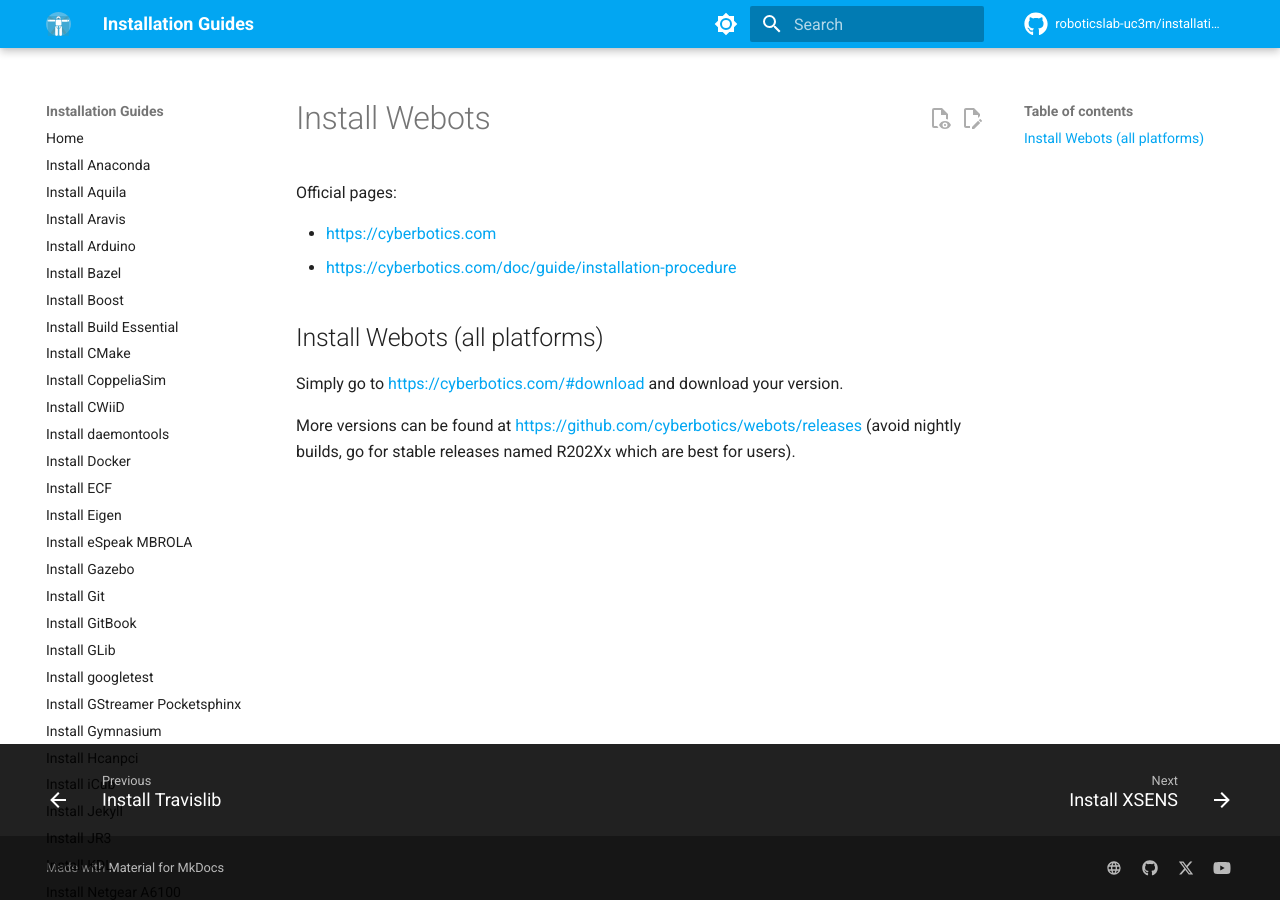
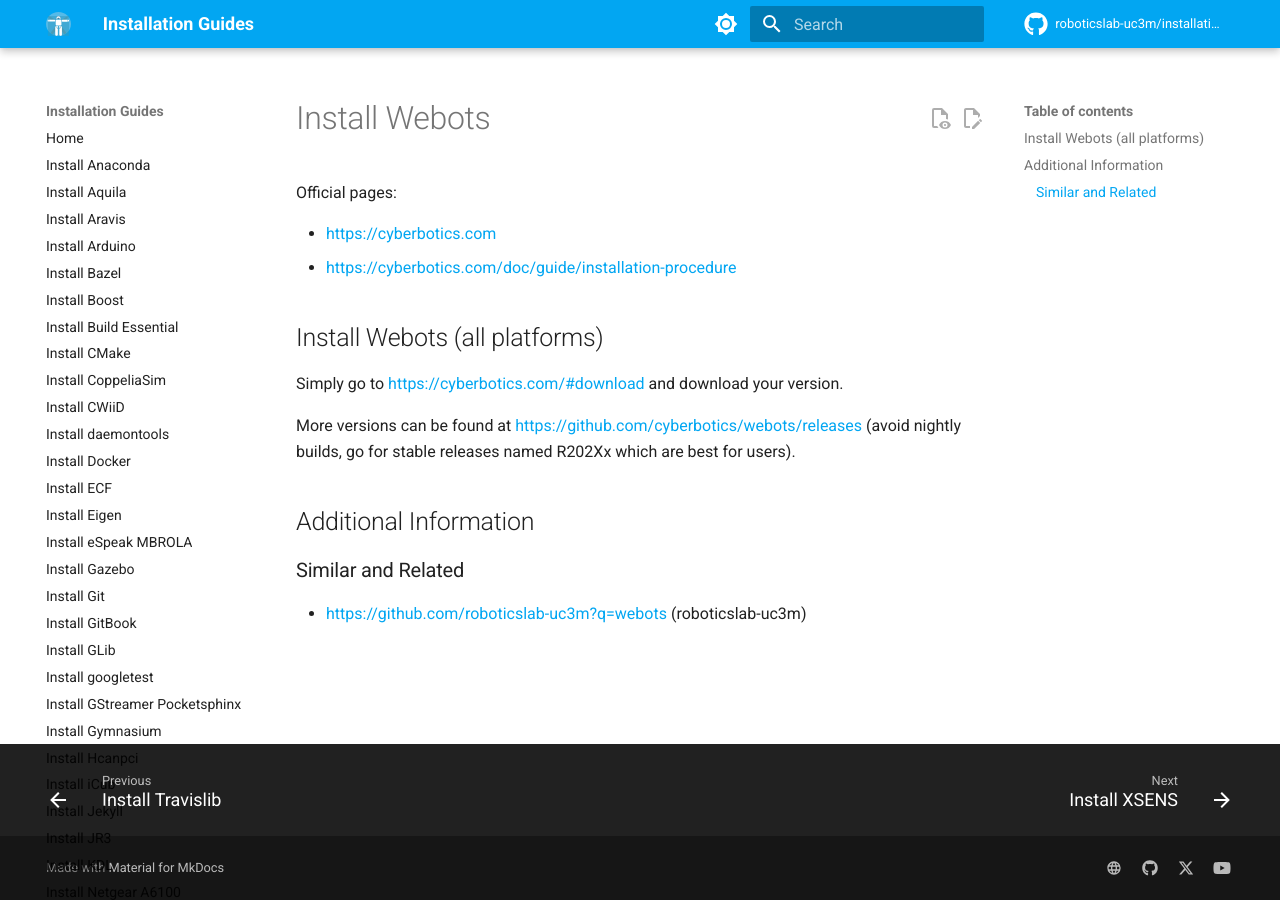
Before and after one commit to roboticslab-uc3m/installation-guides, an MkDocs documentation site: the page built from docs/install-webots.md, in a window 1280 px wide. Built offline with MkDocs 1.6.1 and Material for MkDocs 9.7.7, drawn with Linux system fonts in a browser that asks for light colours; comment, search, counter and statistics services are not loaded.

Commit message:
webots links

```diff
--- a/docs/install-webots.md
+++ b/docs/install-webots.md
@@ -10,3 +10,9 @@
 Simply go to <https://cyberbotics.com/#download> and download your version.
 
 More versions can be found at <https://github.com/cyberbotics/webots/releases> (avoid nightly builds, go for stable releases named R202Xx which are best for users).
+
+## Additional Information
+
+### Similar and Related
+
+- <https://github.com/roboticslab-uc3m?q=webots> (roboticslab-uc3m)
```
